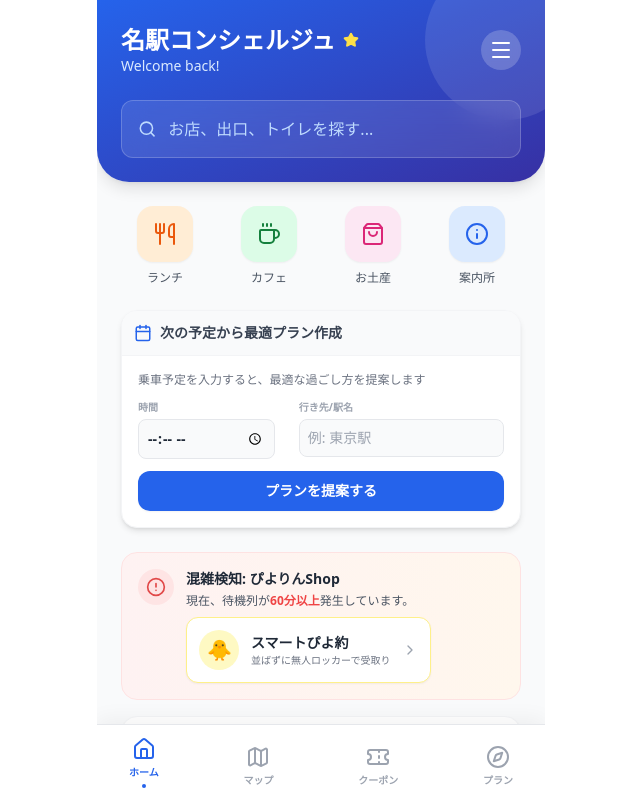
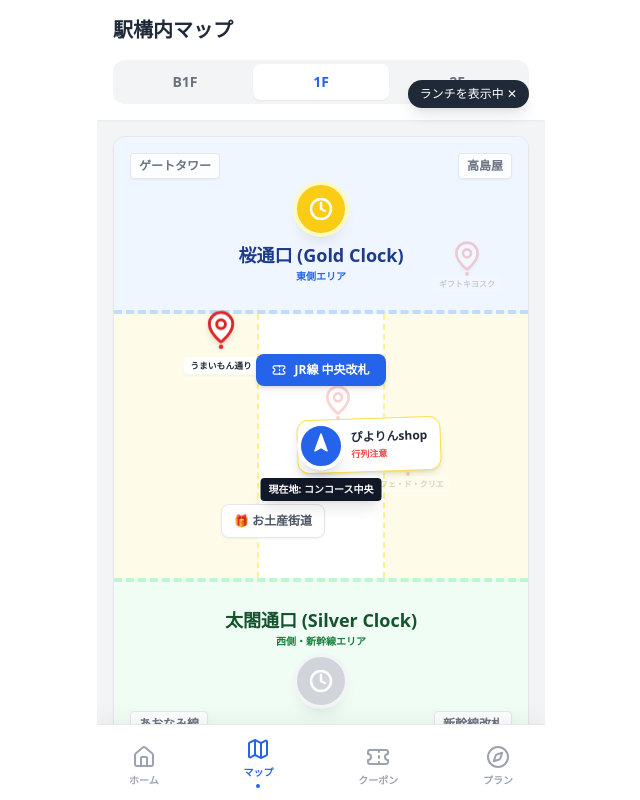
Before and after one commit to hayashunkus/sbmane2, a React (Vite) app: page / in a window 1280 px wide. Both pictures are taken after a click on the element 484 px from the left and 234 px from the top of the page. Shown: the whole page, without its empty margins (319-959 px from the left). Built offline with nearby package versions, Linux system fonts and the light colour scheme.

Commit message:
マップにピン表示

```diff
--- a/src/App.jsx
+++ b/src/App.jsx
@@ -31,6 +31,19 @@
  */
 
 // --- モックデータ (Mock Data) ---
+const MAP_PINS = [
+  // 1F
+  { id: 1, category: 'ランチ', floor: '1F', top: '40%', left: '20%', name: 'うまいもん通り' },
+  { id: 2, category: 'カフェ', floor: '1F', top: '55%', left: '60%', name: 'カフェ・ド・クリエ' },
+  { id: 3, category: 'お土産', floor: '1F', top: '30%', left: '75%', name: 'ギフトキヨスク' },
+  { id: 4, category: '案内所', floor: '1F', top: '48%', left: '48%', name: '総合案内所' },
+  // 2F
+  { id: 5, category: 'カフェ', floor: '2F', top: '30%', left: '30%', name: 'タカシマヤ カフェ' },
+  { id: 6, category: 'ランチ', floor: '2F', top: '60%', left: '60%', name: 'レストラン街' },
+  // B1F
+  { id: 7, category: 'ランチ', floor: 'B1F', top: '40%', left: '30%', name: 'エスカ地下街' },
+  { id: 8, category: 'お土産', floor: 'B1F', top: '70%', left: '50%', name: '地下お土産売り場' },
+];
 
 const COUPONS = [
   { id: 1, name: '矢場とん エスカ店', discount: '100円OFF', category: 'グルメ', image: '🐷', location: 'エスカ地下街', description: '名物みそかつ定食ご注文の方限定' },
@@ -92,17 +105,19 @@
     color: 'bg-yellow-100 text-yellow-800',
     borderColor: 'border-yellow-200',
     badge: '予約推奨',
-    action: '予約サイトへ'
+    action: '予約サイトへ',
+    link: 'https://market.jr-central.co.jp/shop/e/epiyoyaku/'
   },
   {
     id: 'locker',
     title: 'ロッカーコンシェルジュ',
-    description: '空きロッカーをリアルタイム検索・予約',
+    description: '空きロッカーをリアルタイム検索',
     icon: <Package size={20} />,
     color: 'bg-blue-100 text-blue-800',
     borderColor: 'border-blue-200',
     badge: '空きわずか',
-    action: '探す'
+    action: '探す',
+    link: 'https://www.akilocker.biz/mobile/area.html?locationId=JR_NAGOYA&lang=1'
   },
   {
     id: 'ex_yoyaku',
@@ -112,7 +127,8 @@
     color: 'bg-indigo-100 text-indigo-800',
     borderColor: 'border-indigo-200',
     badge: '便利',
-    action: '連携'
+    action: '連携',
+    link: 'https://expy.jp/'
   }
 ];
 
@@ -157,6 +173,8 @@
 
 export default function App() {
   const [activeTab, setActiveTab] = useState('home');
+  const [searchQuery, setSearchQuery] = useState('');
+  const [selectedCategory, setSelectedCategory] = useState(null);
   const [showBeaconDemo, setShowBeaconDemo] = useState(false);
   const [currentFloor, setCurrentFloor] = useState('1F');
 
@@ -232,6 +250,16 @@
     });
   };
 
+  const handleSearch = (e) => {
+    // Enterキーが押され、かつ文字が入力されている場合のみ実行
+    if (e.key === 'Enter' && searchQuery.trim()) {
+      // Googleで「site:www.meieki.com キーワード」の形式で検索させるURLを作成
+      const url = `https://www.google.com/search?q=site:www.meieki.com+${encodeURIComponent(searchQuery)}`;
+      // 新しいタブで開く
+      window.open(url, '_blank');
+    }
+  };
+
   const renderContent = () => {
     switch (activeTab) {
       case 'home':
@@ -257,7 +285,10 @@
                 <Search className="text-blue-200" size={20} />
                 <input
                   type="text"
-                  placeholder="お店、出口、トイレを探す..."
+                  value={searchQuery}
+                  onChange={(e) => setSearchQuery(e.target.value)}
+                  onKeyDown={handleSearch} // Enterキーの入力を検知
+                  placeholder="気になること検索..."
                   className="bg-transparent text-white placeholder-blue-200 w-full outline-none"
                 />
               </div>
@@ -272,7 +303,14 @@
                 { icon: <Info size={24} />, label: '案内所', color: 'bg-blue-100 text-blue-600' },
               ].map((item, idx) => (
                 <div key={idx} className="flex flex-col items-center gap-2">
-                  <div className={`${item.color} p-4 rounded-2xl shadow-sm active:scale-95 transition-transform cursor-pointer`}>
+                  <div
+                    onClick={() => {
+                      setSelectedCategory(item.label); // カテゴリーをセット
+                      setActiveTab('map');             // マップタブへ移動
+                      setCurrentFloor('1F');           // とりあえず1Fを表示
+                    }}
+                    className={`${item.color} p-4 rounded-2xl shadow-sm active:scale-95 transition-transform cursor-pointer`}
+                  >
                     {item.icon}
                   </div>
                   <span className="text-xs font-medium text-gray-600">{item.label}</span>
@@ -388,7 +426,9 @@
                     <p className="text-xs text-gray-600 mb-2">現在、待機列が<span className="font-bold text-red-500">60分以上</span>発生しています。</p>
 
                     {/* Smart Piyo-Yoyaku Card */}
-                    <div className="bg-white p-3 rounded-xl border border-yellow-200 shadow-sm flex items-center gap-3 cursor-pointer hover:bg-yellow-50 transition-colors">
+                    <div className="bg-white p-3 rounded-xl border border-yellow-200 shadow-sm flex items-center gap-3 cursor-pointer hover:bg-yellow-50 transition-colors"
+                      onClick={() => window.open('https://market.jr-central.co.jp/shop/e/epiyoyaku/', '_blank')}
+                    >
                       <div className="w-10 h-10 bg-yellow-100 rounded-full flex items-center justify-center text-xl flex-shrink-0">
                         🐥
                       </div>
@@ -438,7 +478,9 @@
               </h3>
               <div className="flex overflow-x-auto gap-3 pb-4 pr-6 scrollbar-hide">
                 {SMART_SERVICES.map(service => (
-                  <div key={service.id} className={`min-w-[200px] bg-white p-4 rounded-2xl shadow-sm border ${service.borderColor} flex flex-col justify-between relative group cursor-pointer`}>
+                  <div key={service.id} className={`min-w-[200px] bg-white p-4 rounded-2xl shadow-sm border ${service.borderColor} flex flex-col justify-between relative group cursor-pointer`}
+                    onClick={() => service.link && window.open(service.link, '_blank')}
+                  >
                     <div className="mb-2">
                       <div className={`w-8 h-8 rounded-full ${service.color} flex items-center justify-center mb-3`}>
                         {service.icon}
@@ -503,6 +545,42 @@
                   </button>
                 ))}
               </div>
+              {MAP_PINS
+                .filter(pin => pin.floor === currentFloor) // 現在のフロアのピンだけ
+                .map(pin => {
+                  // カテゴリー選択中なら、対象外は薄くする
+                  const isTarget = selectedCategory === pin.category;
+                  const opacity = selectedCategory && !isTarget ? 'opacity-20' : 'opacity-100 scale-110';
+
+                  return (
+                    <div
+                      key={pin.id}
+                      className={`absolute z-30 flex flex-col items-center transition-all duration-500 ${opacity}`}
+                      style={{ top: pin.top, left: pin.left }}
+                    >
+                      <div className={`relative ${isTarget ? 'animate-bounce' : ''}`}>
+                        <MapPin size={32} className="text-red-600 fill-white drop-shadow-md" />
+                        {/* 赤いピンの先端 */}
+                        <div className="absolute -bottom-1 left-1/2 -translate-x-1/2 w-1 h-1 bg-red-600 rounded-full"></div>
+                      </div>
+                      <span className="bg-white/90 px-1.5 py-0.5 rounded text-[8px] font-bold text-gray-800 shadow-sm whitespace-nowrap mt-1">
+                        {pin.name}
+                      </span>
+                    </div>
+                  );
+                })
+              }
+
+              {/* マップ画面の上部に「絞り込み解除ボタン」があると親切です（任意） */}
+              {selectedCategory && (
+                <button
+                  onClick={() => setSelectedCategory(null)}
+                  className="absolute top-20 right-4 z-40 bg-gray-800 text-white text-xs px-3 py-1.5 rounded-full shadow-lg"
+                >
+                  {selectedCategory}を表示中 ✕
+                </button>
+              )}
+
             </div>
 
             {/* Abstract Map Visualization (Vertical Layout) */}
```
